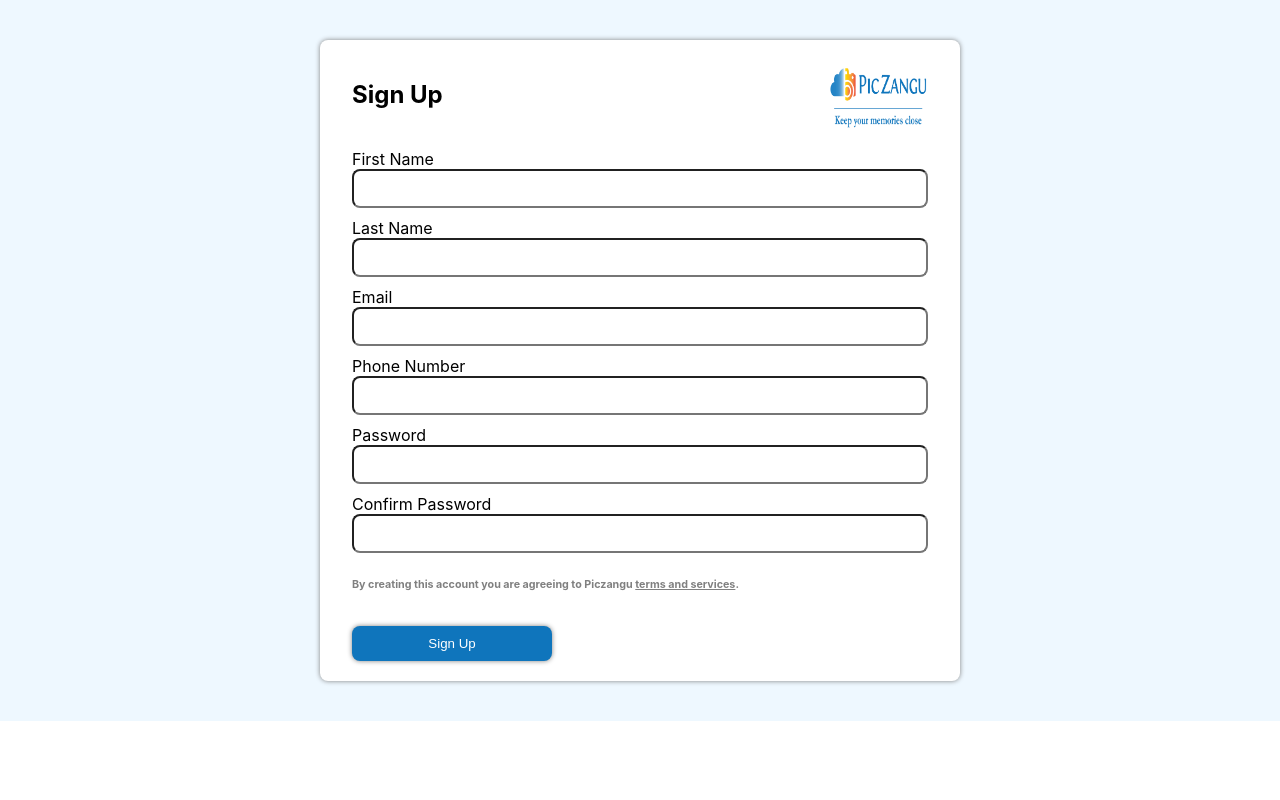
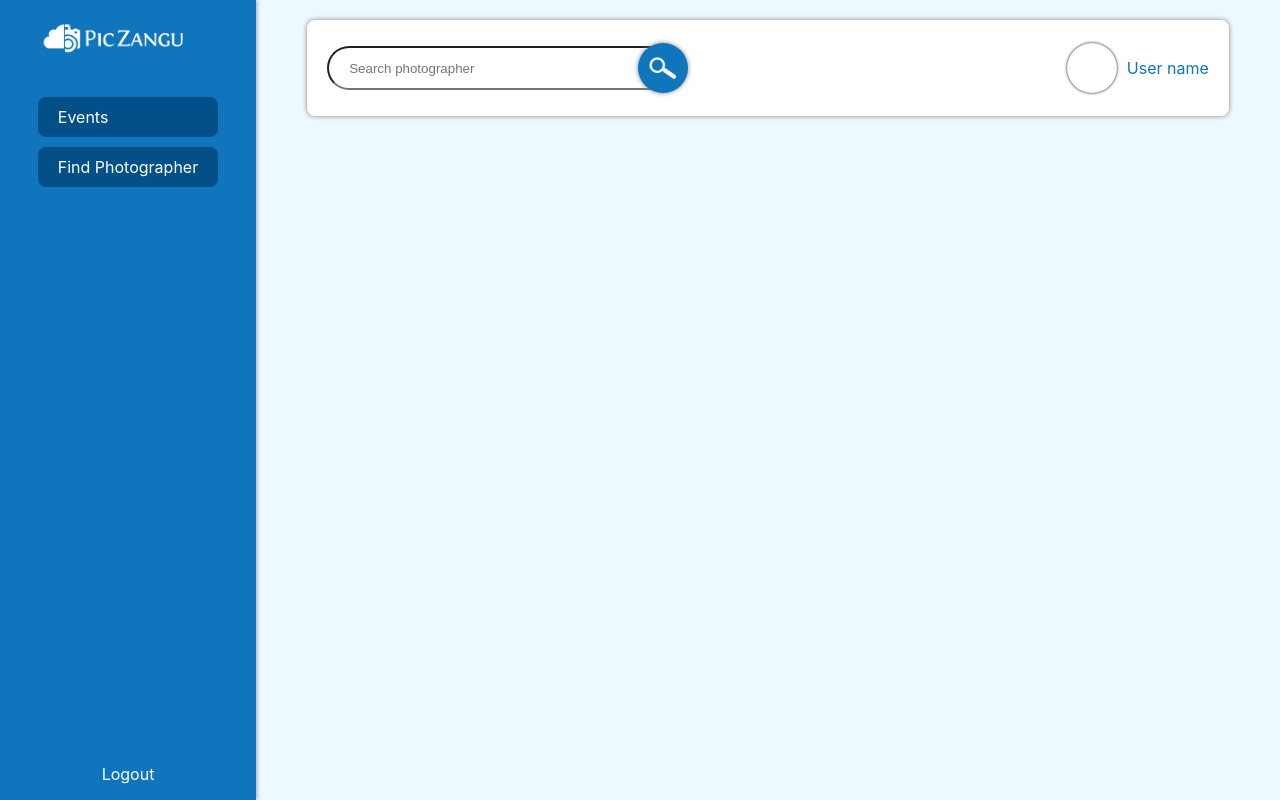
Before and after one commit to AugustineKadima/piczangu_front, a React (Create React App) app: page / in a window 1280 px wide. Built offline with nearby package versions, Linux system fonts and the light colour scheme.

Commit message:
Add search user

```diff
--- a/src/App.js
+++ b/src/App.js
@@ -1,9 +1,13 @@
 import './App.css';
 import UserSignUp from './full_pages/user_signup';
+import Landing from './full_pages/landing';
+import About from './full_pages/about';
+import FindPhotographer from './components/user_dashboard/find_photographer';
+
 function App() {
   return (
     <div>
-      <UserSignUp />
+      <FindPhotographer />
 
     </div>
   );
--- /dev/null
+++ b/src/components/side_nav_user.js
@@ -0,0 +1,27 @@
+import React from "react";
+
+export default function SideNavUser(){
+    return (
+        <div>
+            <div className="sidenav_user_container">
+                <div>
+
+
+                    <div className="logo_container_top_nav logo_footer logo_dashboard">
+
+                                <img  id="logo_img" alt="logo" src="../images/logo3.png"></img>
+                    </div>
+
+                    <div className="sidenav_select">
+                        <div className="side_nav_option">Events</div>
+                        <div className="side_nav_option">Find Photographer</div>
+                    </div>
+                </div>
+
+                <div  className="logout">
+                    <p>Logout</p>
+                </div>
+            </div>
+        </div>
+    )
+}
--- /dev/null
+++ b/src/components/user_dashboard/find_photographer.js
@@ -0,0 +1,16 @@
+import React from "react";
+import SideNavUser from "../side_nav_user";
+import FindPhotographerContent from "./find_photographer_content";
+
+export default function FindPhotographer(){
+    return (
+        <div>
+            <div className="find_photographer_container">
+                <SideNavUser />
+                <FindPhotographerContent />
+
+            </div>
+
+        </div>
+    )
+}
--- /dev/null
+++ b/src/components/user_dashboard/find_photographer_content.js
@@ -0,0 +1,16 @@
+import React from "react";
+import SearchUser from "./search_user";
+
+export default function FindPhotographerContent(){
+    return (
+        <div>
+            <div className="find_photographer_wrapper">
+                <div className="find_photographer_content_container">
+                    <SearchUser />
+
+                </div>
+            </div>
+
+        </div>
+    )
+}
--- /dev/null
+++ b/src/components/user_dashboard/search_user.js
@@ -0,0 +1,23 @@
+import React from "react";
+
+export default function SearchUser(){
+    return (
+        <div>
+            <div className="search_container_user">
+                <div className="searchWrapper search_input_user">
+                    <input type="text" placeholder="Search photographer" className="search_input_user"/>
+                    <div className="searchButton searchButtonUser">
+                        <img id="searchIcon" src="./images/search_icon.png" alt="search button"/>
+                    </div>
+                </div>
+
+                <div className="user_icon_wrapper">
+                    <div className="user_icon_image_container">
+
+                    </div>
+                    <p>User name</p>
+                </div>
+            </div>
+        </div>
+    )
+}
--- a/src/index.css
+++ b/src/index.css
@@ -565,3 +565,103 @@ code {
   margin-top: 10px;
   box-shadow: 0px 0px 5px gray;
 }
+
+/* Find Photographer */
+
+
+
+/* Side Nav User */
+
+.sidenav_user_container{
+  background-color: #0F75BC;
+  color: white;
+  width: 20vw;
+  height: 100vh;
+  position: fixed;
+  display: flex;
+  flex-direction: column;
+  align-items: center;
+  justify-content: space-between;
+  box-shadow: 0px 0px 5px gray;
+}
+
+.logo_dashboard {
+  width: 100%;
+  display: flex;
+  align-items: center;
+  padding-top: 20px;
+}
+
+.sidenav_select{
+  margin-top: 40px;
+  cursor: pointer;
+}
+
+.side_nav_option{
+  padding: 10px 20px;
+  background-color: #025087;
+  margin-bottom: 10px;
+  border-radius: 8px;
+}
+
+
+.find_photographer_wrapper{
+  background-color: #EEF8FF;
+  width: 80vw;
+  height: 100vh;
+  margin-left: 20vw;
+
+}
+
+.find_photographer_content_container{
+  width: 90%;
+  margin: 0px auto;
+  height: 100vh;
+  background-color: #EEF8FF;
+  display: flex;
+  flex-direction: column;
+
+}
+
+/* Search Component */
+.search_container_user{
+  height: 12vh;
+  margin-top: 20px;
+  width: 100%;
+  background-color: white;
+  border-radius: 8px;
+  box-shadow: 0px 0px 5px gray;
+  display: flex;
+  align-items: center;
+  /* justify-content: space-between; */
+}
+
+.searchButtonUser{
+  background-color: #0F75BC;
+}
+
+.search_input_user input{
+  width: 50%;
+  padding: 0px 20px;
+  margin-left: 20px;
+}
+
+.user_icon_wrapper{
+  display: flex;
+  align-items: center;
+  justify-content: flex-end;
+  width: 50%;
+}
+
+.user_icon_wrapper p{
+  color: #0F75BC;
+  margin-right: 20px;
+}
+
+.user_icon_image_container{
+  width: 50px;
+  height: 50px;
+  border-radius: 50px;
+  box-shadow: 0px 0px 3px;
+  margin-right: 10px;
+}
```
Also changed, not shown: src/components/user_dashboard/photographer_card_user.js (added, +11 -0 lines).
